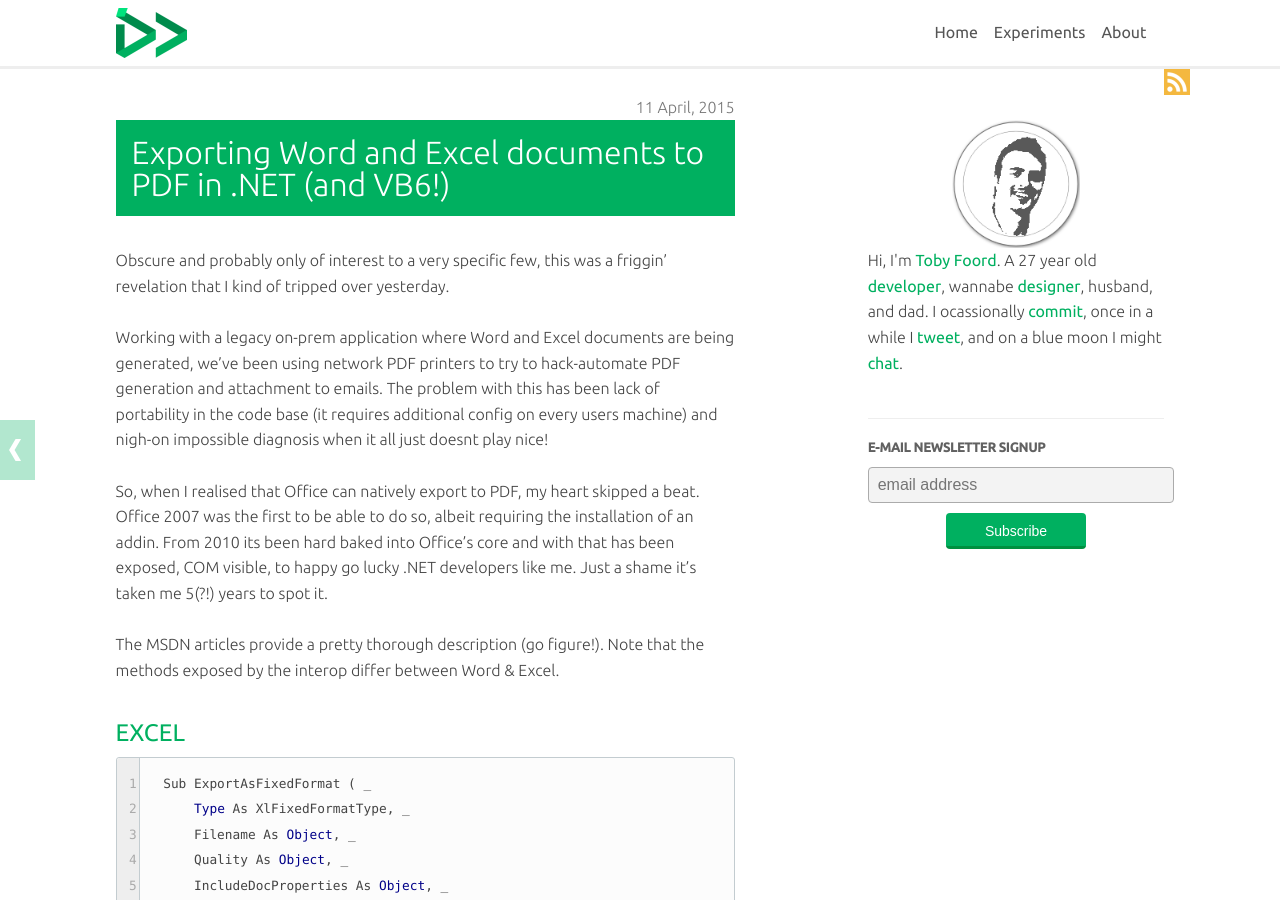
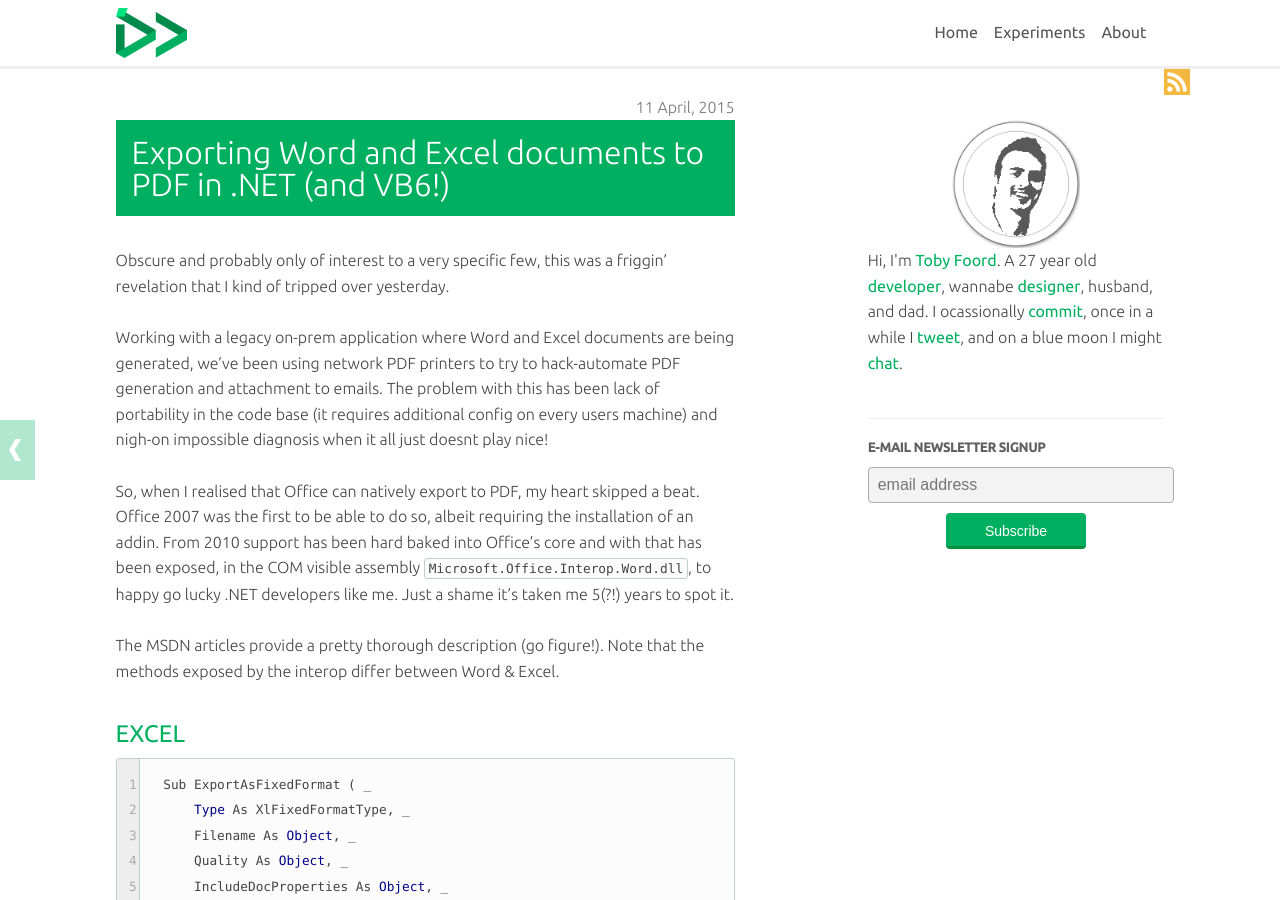
Before and after one commit to idodev/idodev.github.com, a Jekyll site: the page built from blog/_posts/2015-04-11-exporting-word-and-excel-documents-to-pdf-in-net-and-vb6.md, in a window 1280 px wide and 900 px high. Built offline with Jekyll 4.4.1, drawn with Linux system fonts in a browser that asks for light colours; nearby versions of some CDN libraries; Markdown is read by kramdown in place of the engine named in the settings; comment, search, counter and statistics services are not loaded.

Commit message:
Updated 2015-04-11-exporting-word-and-excel-documents-to-pdf-in-net-and-vb6.md

```diff
--- a/blog/_posts/2015-04-11-exporting-word-and-excel-documents-to-pdf-in-net-and-vb6.md
+++ b/blog/_posts/2015-04-11-exporting-word-and-excel-documents-to-pdf-in-net-and-vb6.md
@@ -9,7 +9,7 @@ Obscure and probably only of interest to a very specific few, this was a friggin
 
 Working with a legacy on-prem application where Word and Excel documents are being generated, we've been using network PDF printers to try to hack-automate PDF generation and attachment to emails. The problem with this has been lack of portability in the code base (it requires additional config on every users machine) and nigh-on impossible diagnosis when it all just doesnt play nice!
 
-So, when I realised that Office can natively export to PDF, my heart skipped a beat. Office 2007 was the first to be able to do so, albeit requiring the installation of an addin. From 2010 its been hard baked into Office's core and with that has been exposed, COM visible, to happy go lucky .NET developers like me. Just a shame it's taken me 5(?!) years to spot it.
+So, when I realised that Office can natively export to PDF, my heart skipped a beat. Office 2007 was the first to be able to do so, albeit requiring the installation of an addin. From 2010 support has been hard baked into Office's core and with that has been exposed, in the COM visible assembly `Microsoft.Office.Interop.Word.dll`, to happy go lucky .NET developers like me. Just a shame it's taken me 5(?!) years to spot it.
 
 The MSDN articles provide a pretty thorough description (go figure!). Note that the methods exposed by the interop differ between Word & Excel.
 
```
